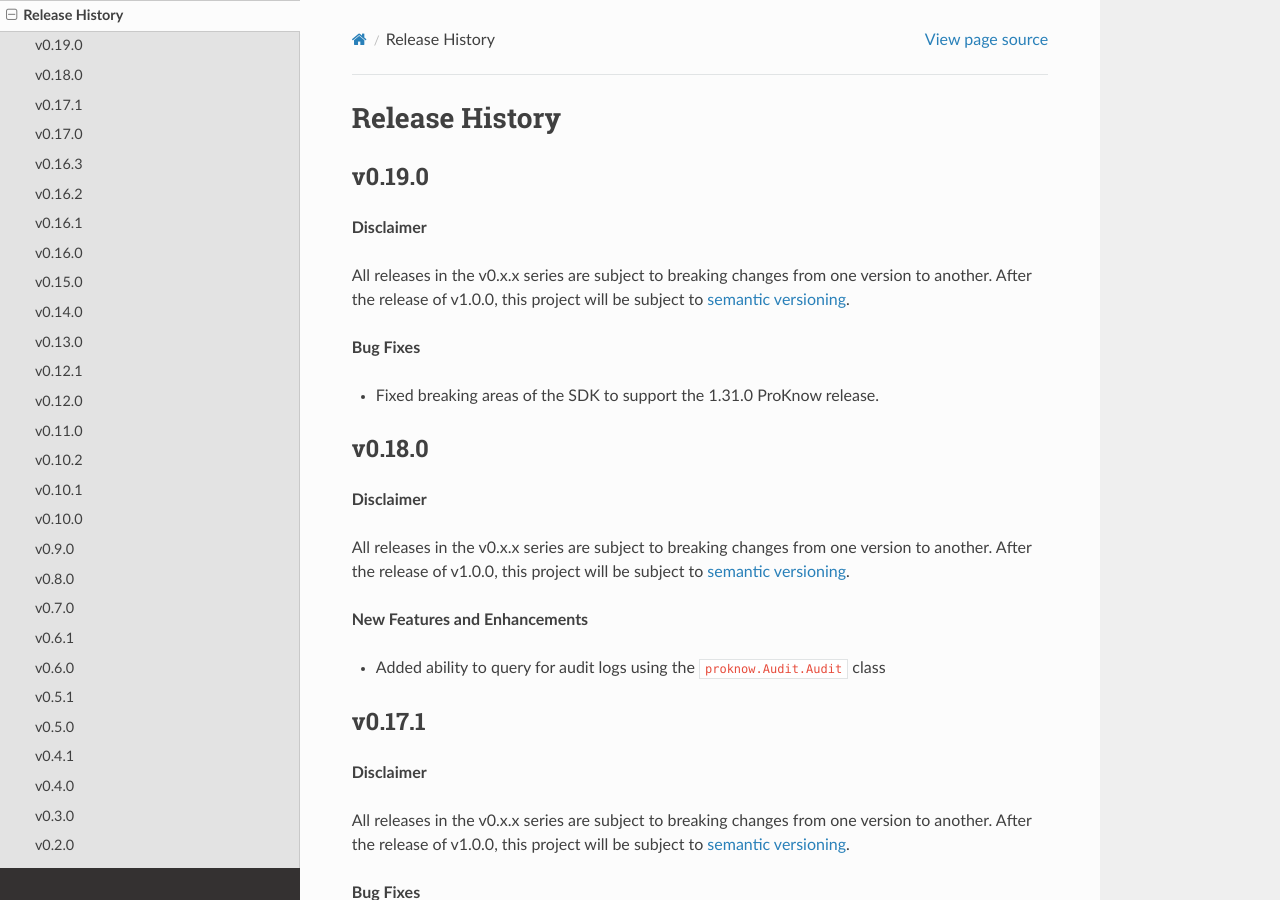
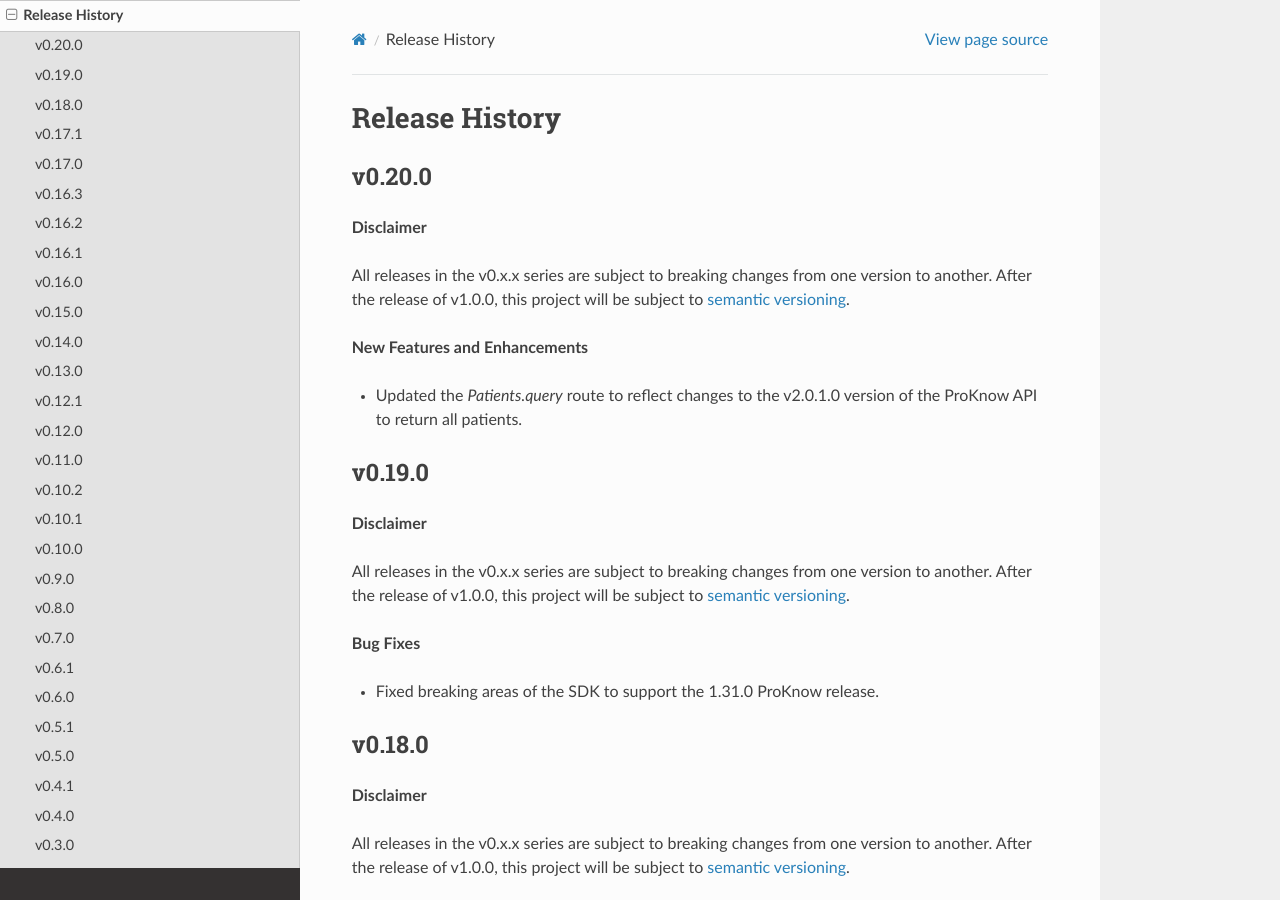
Before and after one commit to proknow/proknow-python, a Sphinx documentation site: the page built from docs/changelog.rst, in a window 1280 px wide and 900 px high. Built offline with Sphinx 7.4.7 and the Read the Docs theme 2.0.0, drawn with Linux system fonts in a browser that asks for light colours.

Commit message:
Updating Python SDK to support patient query paging change (#77)
* Updating python API to support patient query paging change

* Adding paging test

* Updating change logs and package version to v0.20.0

* Adding instructions for installing Wheel

* PR feedback

* Reducing testing overhead

* Updates to reflect changes to patients paging

* Reducing patient creation count for patient query

* Updating PK version in changelog

---------

Co-authored-by: root <root@USTL6WTF473.int.elekta.com>

```diff
--- a/docs/changelog.rst
+++ b/docs/changelog.rst
@@ -1,5 +1,16 @@
 Release History
 ===============
+
+v0.20.0
+-------
+
+**Disclaimer**
+
+All releases in the v0.x.x series are subject to breaking changes from one version to another. After the release of v1.0.0, this project will be subject to `semantic versioning <http://semver.org/>`_.
+
+**New Features and Enhancements**
+
+* Updated the `Patients.query` route to reflect changes to the v2.0.1.0 version of the ProKnow API to return all patients.
 
 v0.19.0
 -------
--- a/requirements.txt
+++ b/requirements.txt
@@ -41,6 +41,7 @@ sphinxcontrib-serializinghtml==1.1.3
 tqdm==4.41.1
 twine==3.1.1
 urllib3==1.25.7
-virtualenv==16.7.9
+virtualenv==20.17.1
 wcwidth==0.1.8
 webencodings==0.5.1
+wheel==0.38.4
--- a/setup.py
+++ b/setup.py
@@ -5,7 +5,7 @@ with open("README.md", "r") as fh:
 
 setuptools.setup(
     name="proknow",
-    version="0.19.0",
+    version="0.20.0",
     author="ProKnow",
     author_email="support@proknow.com",
     description="Python library for the ProKnow API.",
```
Also changed, not shown: README.md (+25 -18 lines), 3 other files.
